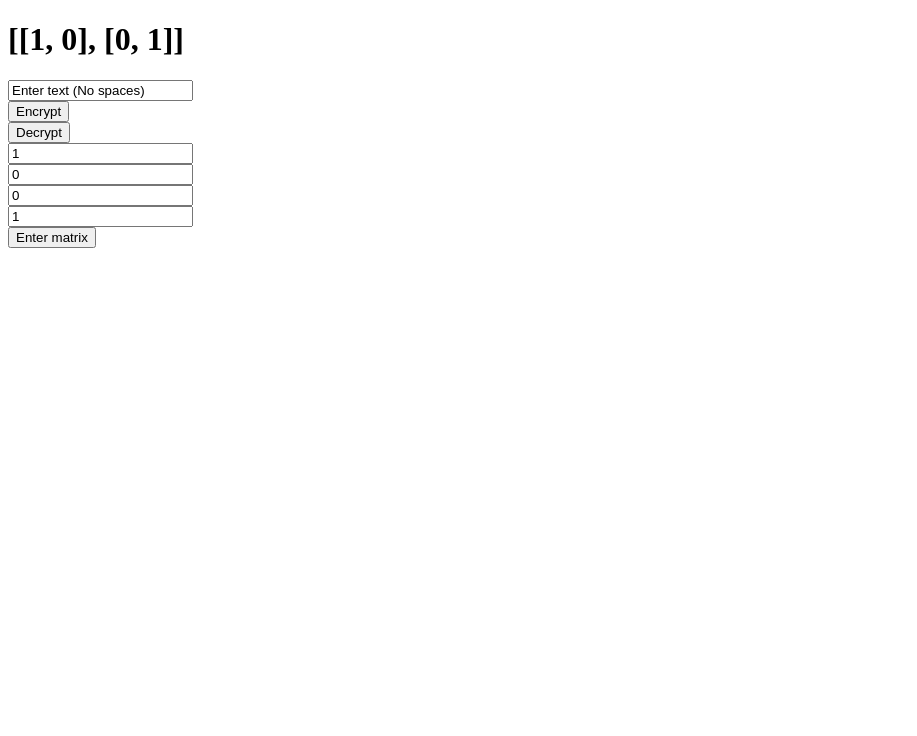
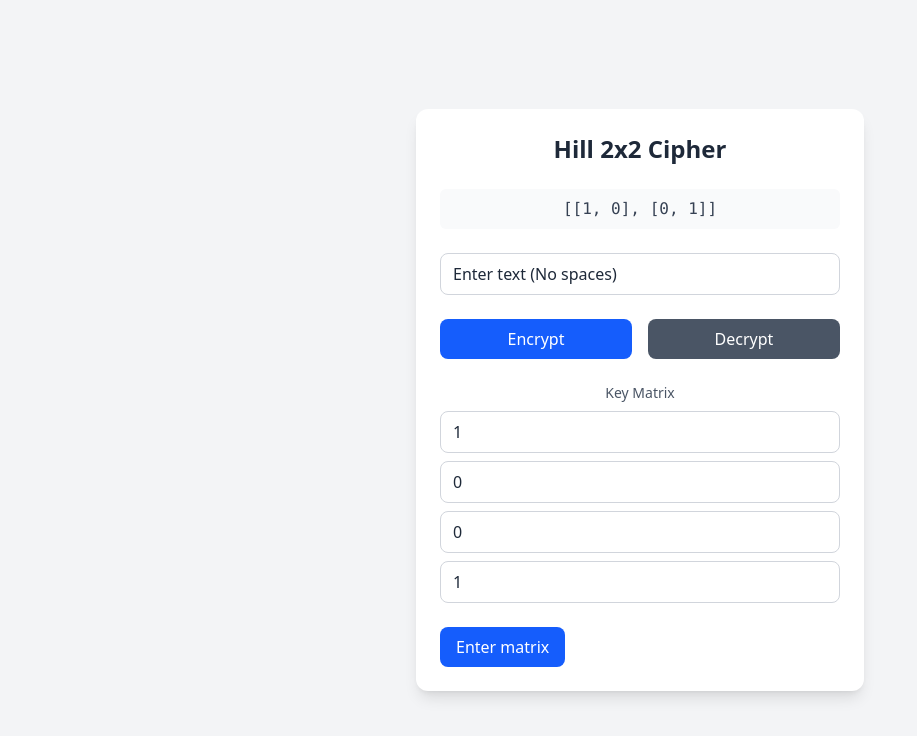
Before and after one commit to timothyfungg/hill-cipher-web-app, a React (Vite) app in the folder my-react-app/: page / in a window 1280 px wide. Shown: the top 736 px of the page, without its empty margins (0-917 px from the left). Built offline with nearby package versions, Linux system fonts and the light colour scheme.

Commit message:
Styled frontend

```diff
--- a/my-react-app/src/App.jsx
+++ b/my-react-app/src/App.jsx
@@ -45,42 +45,66 @@ function App() {
   }
 
   return (
-    <div>
+    <div className="min-h-screen bg-gray-100 flex items-center justify-center px-4">
+      <div className="w-full max-w-md bg-white rounded-xl shadow-lg p-6 space-y-6">
+        <h1 className="text-2xl font-semibold text-center text-gray-800">
+          Hill 2x2 Cipher
+        </h1>
+
         <Text
-        label = {keyStr}
+          label={keyStr}
+        />
+
+        <TextBox
+          value={txt}
+          onChange={change}
+          placeholder="Enter text"
+        />
+
+        <div className="flex gap-4">
+          <Button
+            label="Encrypt"
+            onClick={click("http://localhost:8000/HillCipher/encrypt")}
+            variant="primary"
+          />
+          <Button
+            label="Decrypt"
+            onClick={click("http://localhost:8000/HillCipher/decrypt")}
+            variant="secondary"
+          />
+        </div>
+
+        <div className="space-y-2">
+          <p className="text-sm font-medium text-gray-600 text-center">
+            Key Matrix
+          </p>
+
+          <div className="grid grid-cols gap-2">
+            <TextBox
+              value={key[0][0]}
+              onChange={changeCell(0, 0)}
             />
             <TextBox
-        value = {txt}
-        onChange = {change}
-      />
-      <Button
-        label = "Encrypt"
-        onClick = {click("http://localhost:8000/HillCipher/encrypt")}
-      />
-      <Button
-        label = "Decrypt"
-        onClick = {click("http://localhost:8000/HillCipher/decrypt")}
+              value={key[0][1]}
+              onChange={changeCell(0, 1)}
             />
             <TextBox
-        value = {key[0][0]}
-        onChange = {changeCell(0, 0)}
+              value={key[1][0]}
+              onChange={changeCell(1, 0)}
             />
             <TextBox
-        value = {key[0][1]}
-        onChange = {changeCell(0, 1)}
+              value={key[1][1]}
+              onChange={changeCell(1, 1)}
             />
-      <TextBox
-        value = {key[1][0]}
-        onChange = {changeCell(1, 0)}
+          </div>
+        </div>
+
+        <Button
+          label="Enter matrix"
+          onClick={clickCell("http://localhost:8000/HillCipher/createKey")}
+          varian="success"
         />
-      <TextBox
-        value = {key[1][1]}
-        onChange = {changeCell(1, 1)}
-      />
-      <Button
-        label = "Enter matrix"
-        onClick = {clickCell("http://localhost:8000/HillCipher/createKey")}
-      />
+      </div>
     </div>
   )
 }
@@ -93,29 +117,49 @@ function setMatrixElement(mat, row, col, value){
   return copy;
 }
 
-function TextBox({value, onChange}){
+function TextBox({value, onChange, placeholder}){
   return(
-    <div className = "TextBox">
-      <input onChange = {onChange}
-      value = {value}/>
-    </div>
+    <input
+      className="
+        w-full rounded-lg border border-gray-300 px-3 py-2
+        text-gray-800 placeholder-gray-400
+        focus:outline-none focus:ring-2 focus:ring-blue-500
+        transition
+      "
+      value={value}
+      onChange={onChange}
+      placeholder={placeholder}
+    />
   )
 }
 
-function Button({label, onClick}){
-  return(
-    <div className = "Button">
-      <button onClick = {onClick}>{label}</button>
-    </div>
-  )
+function Button({label, onClick, variant = "primary"}){
+  const styles = {
+    primary: "bg-blue-600 hover:bg-blue-700 text-white",
+    secondary: "bg-gray-600 hover:bg-gray-700 text-white",
+    success: "bg-green-600 hover:bg-green-700 text-white"
+  };
+
+  return (
+    <button
+      onClick={onClick}
+      className={`
+        flex-1 rounded-lg px-4 py-2 font-medium
+        ${styles[variant]}
+        transition active:scale-95
+      `}
+    >
+      {label}
+    </button>
+  );
 }
 
 function Text({label}){
-  return(
-    <div>
-      <h1>{label}</h1>
+  return (
+    <div className="text-center text-gray-700 font-mono bg-gray-50 rounded-md py-2">
+      {label}
     </div>
-  )
+  );
 }
 
 export default App
--- a/my-react-app/src/index.css
+++ b/my-react-app/src/index.css
@@ -1,3 +1 @@
-@tailwind base; /*Sets base browser defaults*/
-@tailwind components; /*Allows for creating reusable classes*/
-@tailwind utilities; /*JSX class injections*/
+@import "tailwindcss";
--- a/my-react-app/vite.config.js
+++ b/my-react-app/vite.config.js
@@ -1,6 +1,6 @@
-import { defineConfig } from 'vite'
-import react from '@vitejs/plugin-react'
-import tailwindcss from '@tailwindcss/vite'
+import { defineConfig } from 'vite';
+import react from '@vitejs/plugin-react';
+import tailwindcss from '@tailwindcss/vite';
 
 export default defineConfig({
   plugins: [
```
Also changed, not shown: 1 other file (tests, documents, lock files or other folders). Lines whose indentation alone changed are shown as unchanged.
